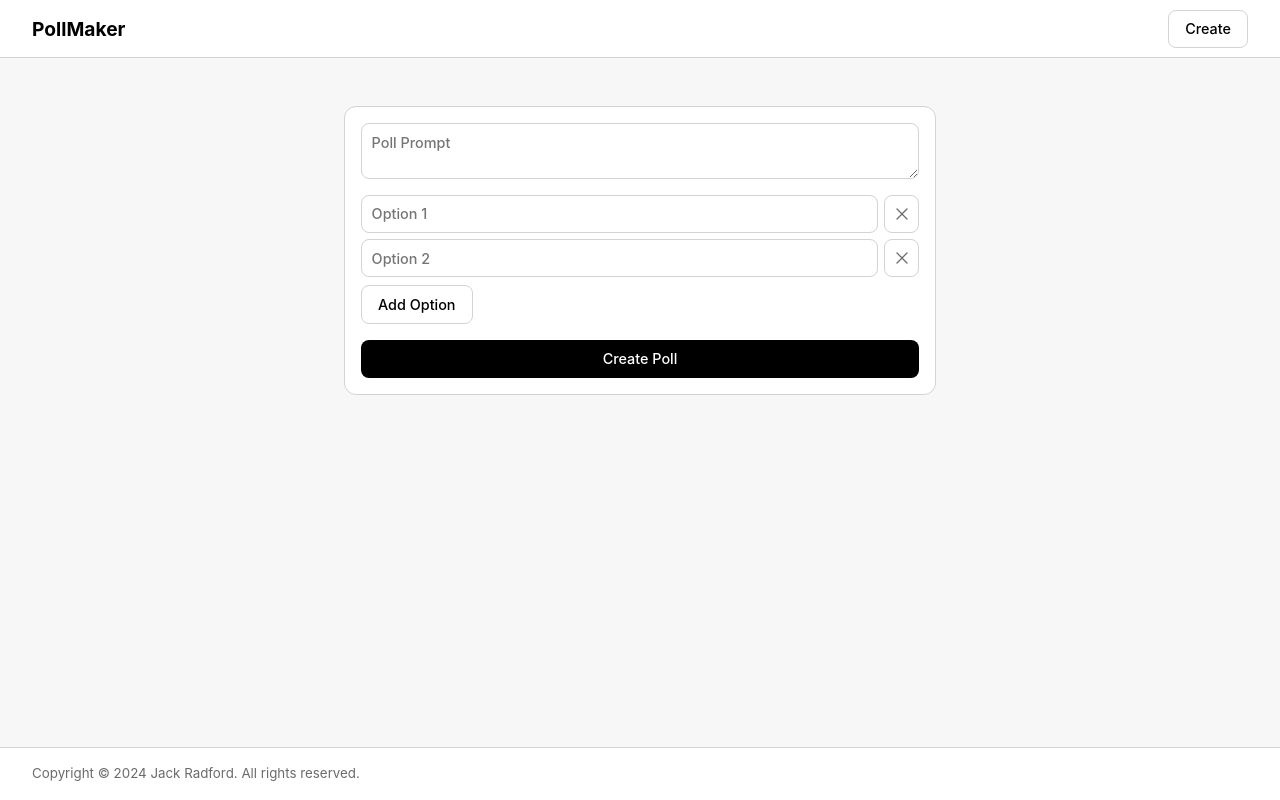
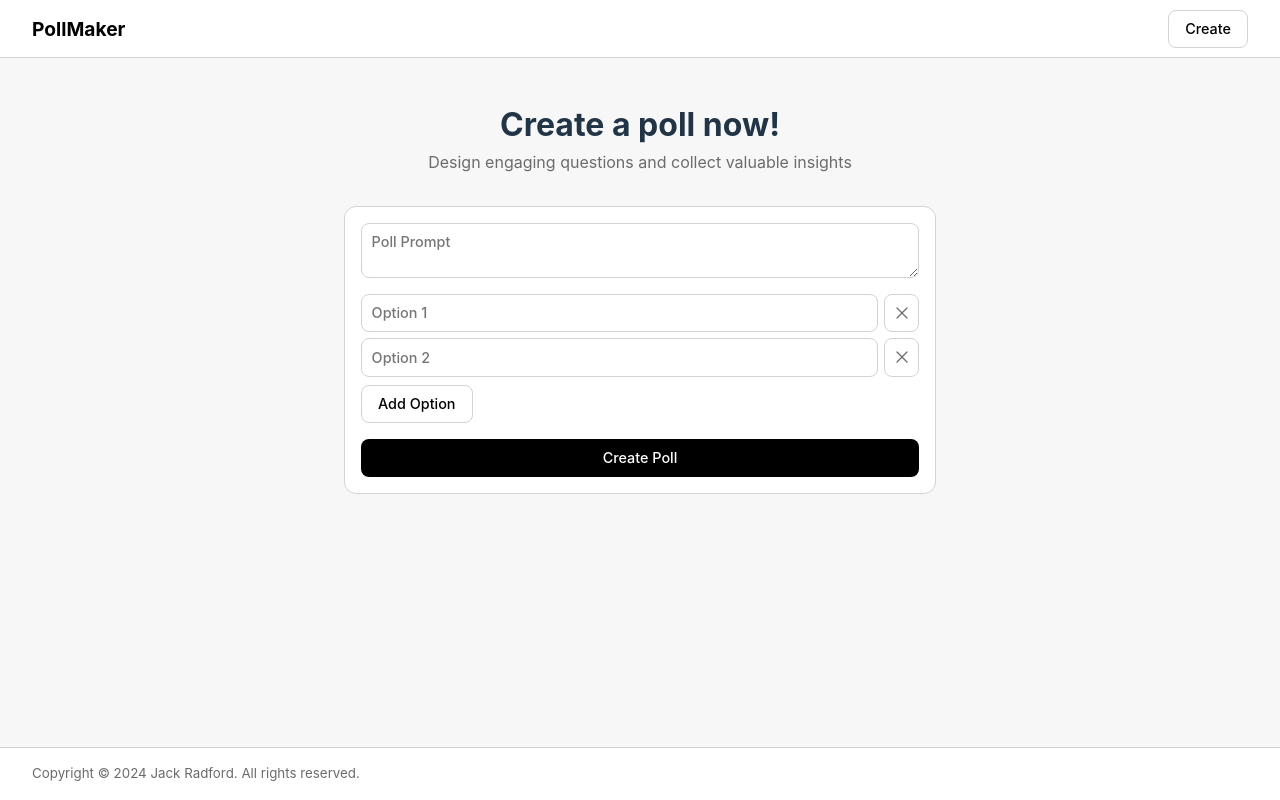
Before and after one commit to JackWRadford/polls-frontend, a React (Vite) app: page /create-poll in a window 1280 px wide. Built offline with nearby package versions, Linux system fonts and the light colour scheme; no server answers.

Commit message:
Added TitleSubtitle to the CreatePollPage. Added an optional className to the TitleSubtitle component.

```diff
--- a/src/components/common/title-subtitle/TitleSubtitle.tsx
+++ b/src/components/common/title-subtitle/TitleSubtitle.tsx
@@ -1,20 +1,23 @@
+import clsx from "clsx";
 import styles from "./titleSubtitle.module.css";
 
 export interface TitleSubtitleProps {
 	title: string;
 	subtitle?: string;
 	titleElementType?: "h1" | "h2" | "h3";
+	className?: string;
 }
 
 const TitleSubtitle = ({
 	title,
 	subtitle,
 	titleElementType = "h2",
+	className,
 }: TitleSubtitleProps) => {
 	const TitleElement = titleElementType || "h2";
 
 	return (
-		<div className={styles.container}>
+		<div className={clsx(className, styles.container)}>
 			<TitleElement>{title}</TitleElement>
 			<p className={styles.subtitle}>{subtitle}</p>
 		</div>
--- a/src/pages/create-poll-page/CreatePollPage.tsx
+++ b/src/pages/create-poll-page/CreatePollPage.tsx
@@ -1,3 +1,4 @@
+import TitleSubtitle from "../../components/common/title-subtitle/TitleSubtitle";
 import CreatePollCard from "../../components/create-poll-card/CreatePollCard";
 import styles from "./createPollPage.module.css";
 import { useEffect } from "react";
@@ -9,6 +10,12 @@ const CreatePollPage = () => {
 
 	return (
 		<div className={styles.container}>
+			<TitleSubtitle
+				title="Create a poll now!"
+				subtitle="Design engaging questions and collect valuable insights"
+				titleElementType="h1"
+				className={styles.title}
+			/>
 			<CreatePollCard />
 		</div>
 	);
--- a/src/pages/create-poll-page/createPollPage.module.css
+++ b/src/pages/create-poll-page/createPollPage.module.css
@@ -8,6 +8,10 @@
 	padding: 3rem 1rem;
 }
 
+.title {
+	margin-bottom: 2rem;
+}
+
 @media screen and (max-width: 600px) {
 	.container {
 		padding: 1rem;
```
